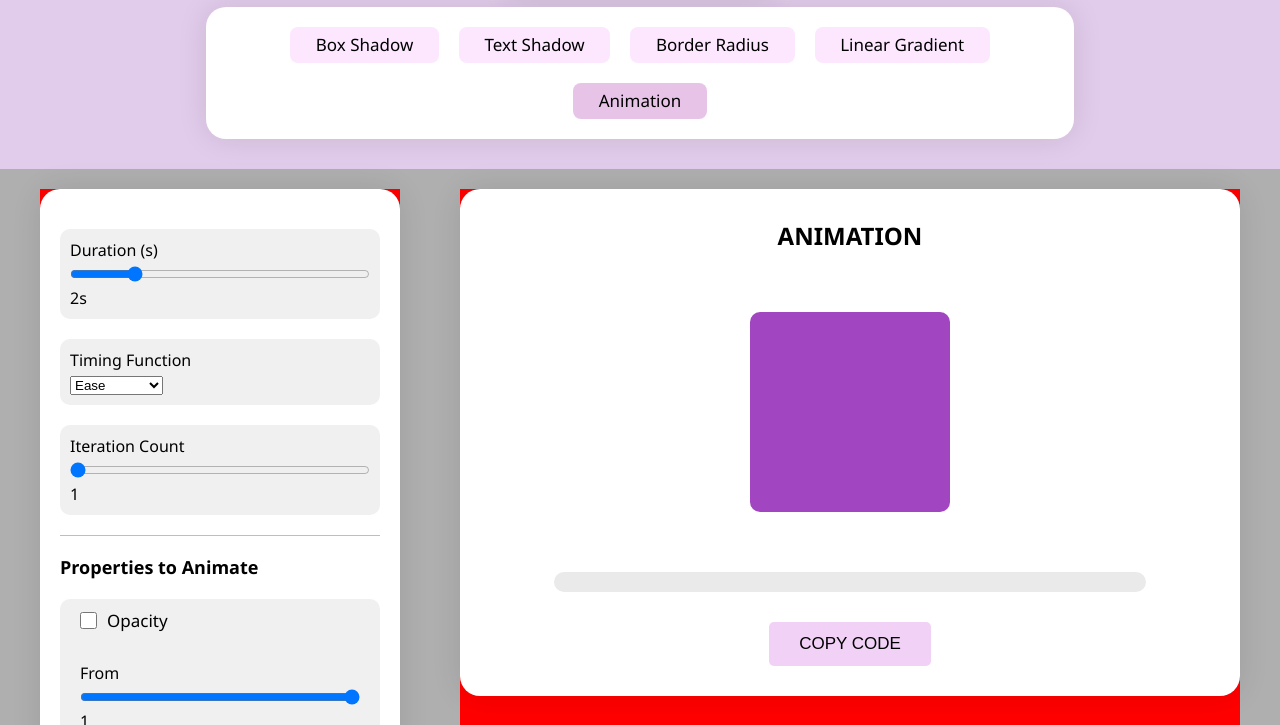
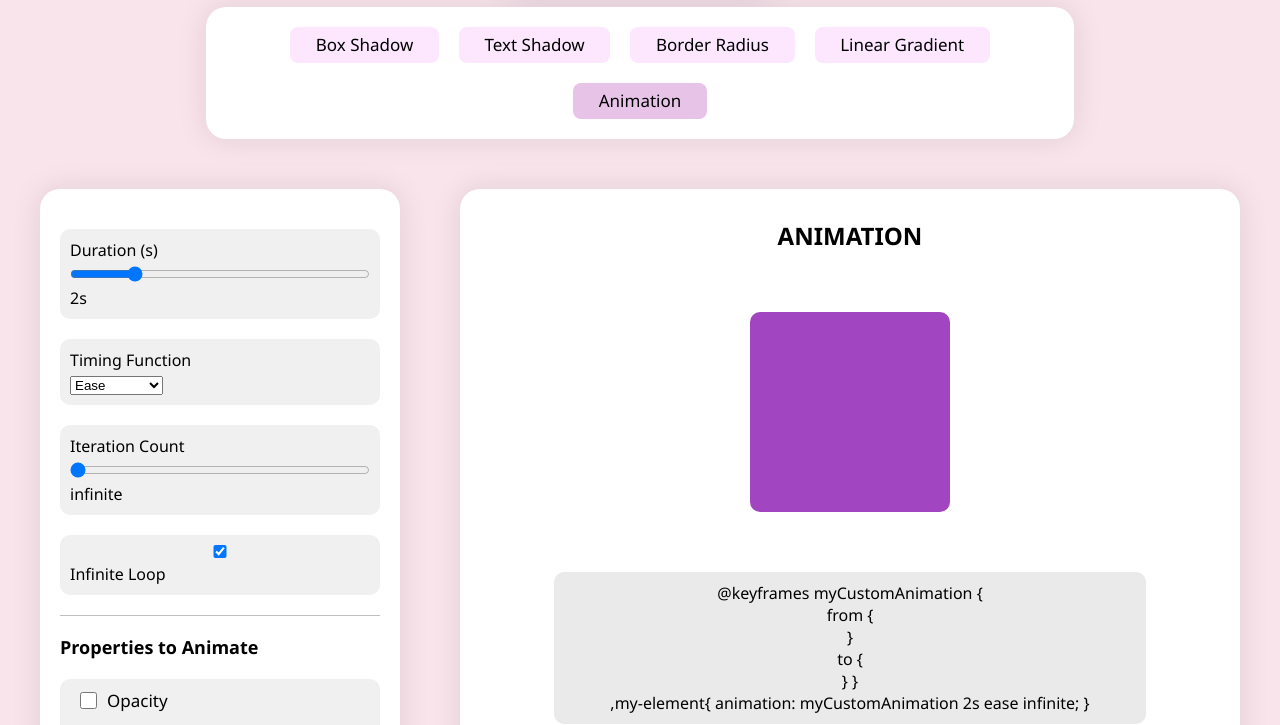
Before and after one commit to Dani-8/CSS-Generator, a plain HTML site: page index.html in a window 1280 px wide. Shown: the part 108-833 px from the top of the page. Drawn offline with Linux system fonts and the light colour scheme.

Commit message:
updated for now

```diff
--- a/assets/script.js
+++ b/assets/script.js
@@ -242,27 +242,162 @@ gradientColor2.addEventListener("input", updateLinearGradient)
 let animationDuration = document.getElementById("animation-duration")
 let animationTimingFunction = document.getElementById("animation-timing-function")
 let animationIterationCount = document.getElementById("animation-iteration-count")
+let animationInfiniteLoop = document.getElementById("animation-infinite-loop")
+
+let enableOpacity = document.getElementById("enable-opacity")
+let fromOpacity = document.getElementById("from-opacity")
+let toOpacity = document.getElementById("to-opacity")
+
+let enableScale = document.getElementById("enable-scale")
+let fromScale = document.getElementById("from-scale")
+let toScale = document.getElementById("to-scale")
+
+let enableRotation = document.getElementById("enable-rotation")
+let fromRotation = document.getElementById("from-rotation")
+let toRotation = document.getElementById("to-rotation")
+
+let enableColor = document.getElementById("enable-color")
+let fromColor = document.getElementById("from-color")
+let toColor = document.getElementById("to-color")
+
+let enableBlur = document.getElementById("enable-blur")
+let fromBlur = document.getElementById("from-blur")
+let toBlur = document.getElementById("to-blur")
+
 
 let animationBox = document.getElementById("animation-box")
 let animationCode = document.getElementById("animation-code")
 
+
+
+
 function updateAnimation() {
-    // GET VALUES
     let duration = animationDuration.value
-    let timingFunction = animationTimingFunction.value
-    let iterationCount = animationIterationCount.value
+    let timing = animationTimingFunction.value
+    let iterationCount = animationInfiniteLoop.checked ? 'infinite' : animationIterationCount.value
 
-    // UPDATE PREVIEW BOX
-    animationBox.style.animation = `example ${duration}s ${timingFunction} ${iterationCount}`
+    // BUILD KEYFRAMES
+    let keyframeFrom = ""
+    let keyframeTo = ""
 
-    // UPDATE CODE
-    animationCode.innerHTML = `animation: example ${duration}s ${timingFunction} ${iterationCount};`
+
+    // OPACITY
+    if(enableOpacity.checked){
+        keyframeFrom += `opacity: ${fromOpacity.value}; `
+        keyframeTo += `opacity: ${toOpacity.value}; `
+    }
+
+    // SCALE & ROTATEARE APRT OF TRANSFORM PROPERTY
+    let fromTransform = ""
+    let toTransform = ""
+    // SCALE
+    if(enableScale.checked){
+        fromTransform += `scale(${fromScale.value}) `
+        toTransform += `scale(${toScale.value}) `
+    }
+
+    // ROTATE
+    if(enableRotation.checked){
+        fromTransform += `rotate(${fromRotation.value}deg) `
+        toTransform += `rotate(${toRotation.value}deg) `
+    }
+
+    // ADD TRANSFORM TO KEYFRAMES
+    if(fromTransform.length > 0){
+        keyframeFrom += `transform: ${fromTransform}; `
+        keyframeTo += `transform: ${toTransform}; `
+    }
+
+    // COLOR
+    if(enableColor.checked){
+        keyframeFrom += `background-color: ${fromColor.value}; `
+        keyframeTo += `background-color: ${toColor.value}; `
+    }
+
+    // BLUR
+    if(enableBlur.checked){
+        keyframeFrom += `filter: blur(${fromBlur.value}px); `
+        keyframeTo += `filter: blur(${toBlur.value}px); `
+    }
+
+    // CREATE NEW KEYFRAME
+    const styleSheet = document.createElement("style");
+    document.head.appendChild(styleSheet);
+
+    styleSheet.sheet.insertRule(`@keyframes myCustomAnimation {
+        from { ${keyframeFrom} }
+        to { ${keyframeTo} }
+    }`)
+
+
+    // APPLY ANIMATION TO THE BOX
+    animationBox.style.animation = `myCustomAnimation ${duration}s ${timing} ${iterationCount}`
+
+    // UPDATE THE CODE DISPLAY
+    let finalCode = `@keyframes myCustomAnimation {
+        <br>
+        from {
+        <br>
+            ${keyframeFrom.replace(/;/g, ";<br> ")}
+        }
+        <br>
+        to {
+        <br>
+            ${keyframeTo.replace(/;/g, ";<br> ")}
+        }
+    }
+        <br>
+        ,my-element{
+            animation: myCustomAnimation ${duration}s ${timing} ${iterationCount};
+        }`
+
+    animationCode.innerHTML = finalCode
+
+
+    // UPDATE THE DISPLAY VALUES
+    document.getElementById("animation-duration-value").textContent = duration + "s"
+    // document.getElementById("animation-timing-function").value.textContent = timing
+    document.getElementById("animation-iteration-count-value").textContent = iterationCount
+
+    document.getElementById("from-opacity-value").textContent = fromOpacity.value
+    document.getElementById("to-opacity-value").textContent = toOpacity.value
+
+    document.getElementById("from-scale-value").textContent = fromScale.value
+    document.getElementById("to-scale-value").textContent = toScale.value
+
+    document.getElementById("from-rotation-value").textContent = fromRotation.value
+    document.getElementById("to-rotation-value").textContent = toRotation.value
+
+    // document.getElementById("from-color-value").textContent = fromColor.value
+    // document.getElementById("to-color-value").textContent = toColor.value
+
+    document.getElementById("from-blur-value").textContent = fromBlur.value
+    document.getElementById("to-blur-value").textContent = toBlur.value
+
 }
 
-animationDuration.addEventListener("input", updateAnimation)
-animationTimingFunction.addEventListener("input", updateAnimation)
-animationIterationCount.addEventListener("input", updateAnimation)
+
+let animationInput = [
+    animationDuration, animationTimingFunction, animationIterationCount, animationInfiniteLoop,
+    enableOpacity, fromOpacity, toOpacity,
+    enableScale, fromScale, toScale,
+    enableRotation, fromRotation, toRotation,
+    enableColor, fromColor, toColor,
+    enableBlur, fromBlur, toBlur
+]
+
+
+
+animationInput.forEach(input => {
+  if (input) input.addEventListener("input", updateAnimation);
+});
 
 
 
 showSection("animation")
+
+updateBoxShadow();
+updateTextShadow();
+updateBorder();
+updateLinearGradient();
+updateAnimation();
--- a/assets/style.css
+++ b/assets/style.css
@@ -6,7 +6,7 @@
     /* outline: 1px solid red; */
 }
 body{
-    background-color: #e1cceb;
+    background-color: #f9e4ec;
     font-family: 'Segoe UI', Tahoma, Geneva, Verdana, sans-serif;
     width: 100%;
 }
@@ -83,7 +83,7 @@ body{
 /* ------------------------------------------------------- */
 
 .main-container{
-    background-color: rgb(175, 175, 175);
+    /* background-color: rgb(175, 175, 175); */
     display: flex;
     justify-content: space-between;
     margin: 10px auto;
@@ -93,12 +93,12 @@ body{
 
 .left-cont{
     width: 30%;
-    background-color: rgb(255, 0, 0);
+    /* background-color: rgb(255, 0, 0); */
 
 }
 
 .right-cont{
-    background-color: rgb(255, 0, 0);
+    /* background-color: rgb(255, 0, 0); */
     width: 65%;
 }
 
@@ -275,7 +275,7 @@ body{
     margin: 10px;
 }
 .text-shadow-box{
-    font-size: 22px;
+    font-size: 60px;
     font-weight: 700;
     text-transform: capitalize;
     color: rgb(219, 110, 232);
--- a/index.html
+++ b/index.html
@@ -201,6 +201,10 @@
                     <input id="animation-iteration-count" type="range" value="1" min="1" max="10">
                     <span id="animation-iteration-count-value">1</span>
                 </div>
+                <div>
+                    <input type="checkbox" id="animation-infinite-loop" checked>
+                    <label for="animation-infinite-loop">Infinite Loop</label>
+                </div>
 
                 <div class="divider"></div>
 
@@ -242,16 +246,16 @@
                     <!-- ROTATE CONTROL -->
                     <div class="property-control">
                         <div class="property-checkbox">
-                            <input type="checkbox" id="enable-rotate" value="box-shadow">
-                            <label for="enable-rotate">Rotate</label>
+                            <input type="checkbox" id="enable-rotation" value="box-shadow">
+                            <label for="enable-rotation">Rotate</label>
                         </div>
                         <div>
                             <label for="">From</label>
-                            <input type="range" id="from-rotate" class="animation-range" min="0" max="360" value="0">
-                            <span id="from-rotate-value">Rotate(0deg)</span>
+                            <input type="range" id="from-rotation" class="animation-range" min="0" max="360" value="0">
+                            <span id="from-rotation-value">Rotate(0deg)</span>
                             <label for="">To</label>
-                            <input type="range" id="to-rotate" class="animation-range" min="0" max="360" value="360">
-                            <span id="to-rotate-value">Rotate(360deg)</span>
+                            <input type="range" id="to-rotation" class="animation-range" min="0" max="360" value="360">
+                            <span id="to-rotation-value">Rotate(360deg)</span>
                         </div>
                     </div>
 
```
